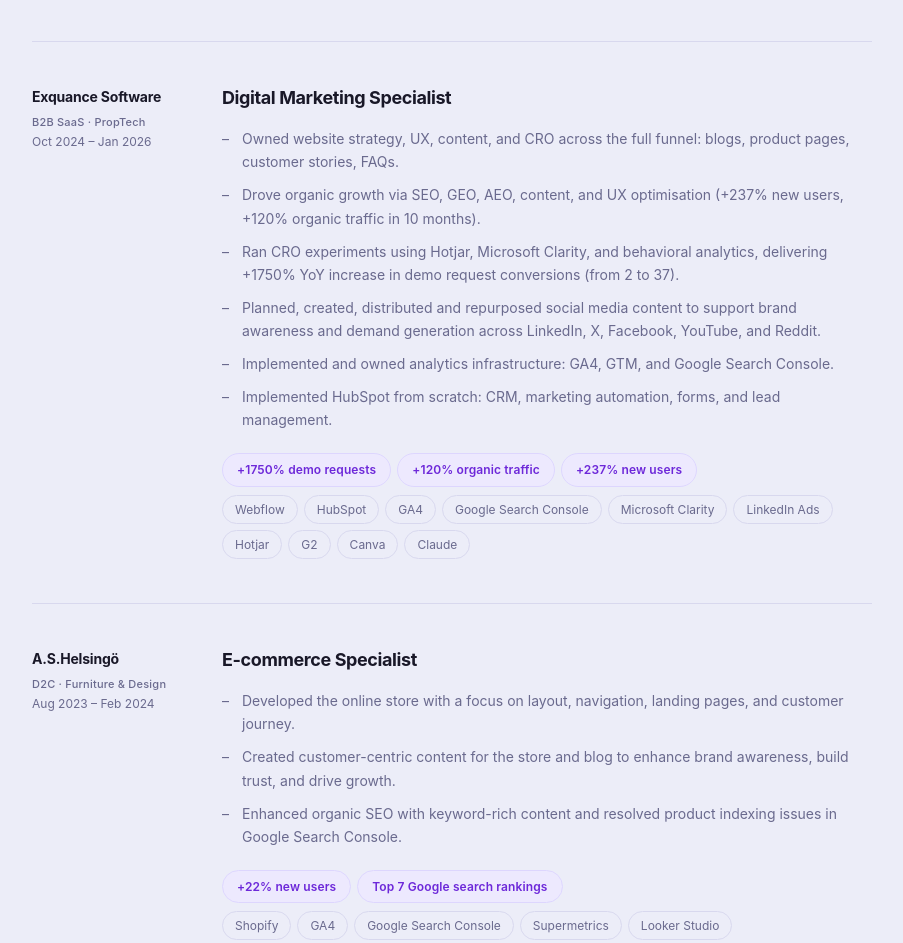
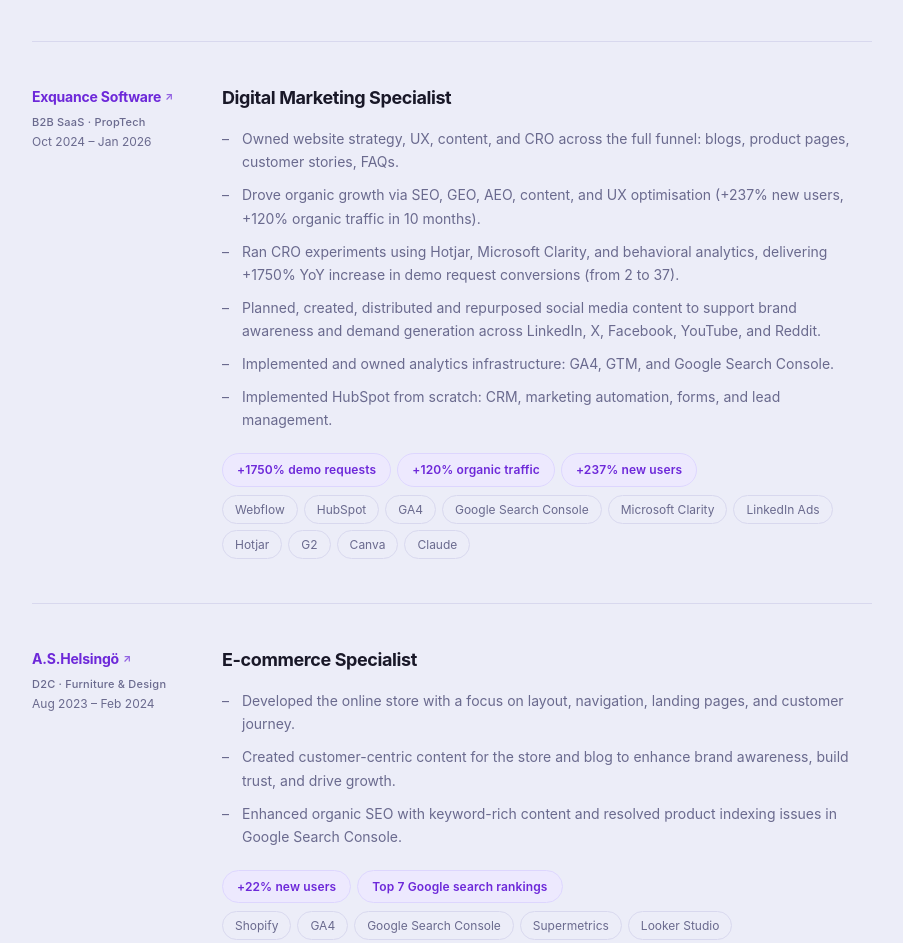
Before and after one commit to kapshtykdesign-coder/evgeniiakapshtyk.com, a plain HTML site: page index.html in a window 1280 px wide. Shown: the part 3563-4506 px from the top of the page, without its empty margins (188-1091 px from the left). Drawn offline with Linux system fonts and the light colour scheme; a web font is replaced by a local one.

Commit message:
Update index.html

```diff
--- a/index.html
+++ b/index.html
@@ -358,8 +358,9 @@
       font-size: 14px; font-weight: 700; color: var(--text);
       letter-spacing: -0.2px; margin-bottom: 6px;
     }
-    .exp-co a { color: inherit; text-decoration: none; }
-    .exp-co a:hover { color: var(--purple); }
+    .exp-co a { color: #6D28D9; text-decoration: none; display: inline-flex; align-items: center; gap: 4px; }
+    .exp-co a::after { content: "↗"; font-size: 0.75em; opacity: 0.7; }
+    .exp-co a:hover { opacity: 0.75; }
     .exp-period { font-size: 12px; color: var(--text-muted); }
     .exp-desc { font-size: 11px; color: var(--text-muted); margin-top: 4px; font-weight: 500; letter-spacing: 0.02em; }
     .exp-role { font-size: 18px; font-weight: 700; letter-spacing: -0.4px; margin-bottom: 18px; line-height: 1.3; }
```
